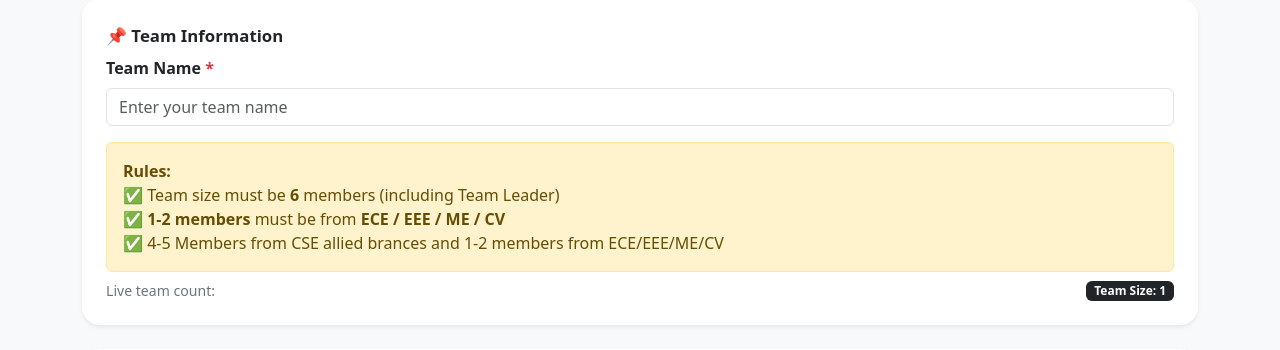
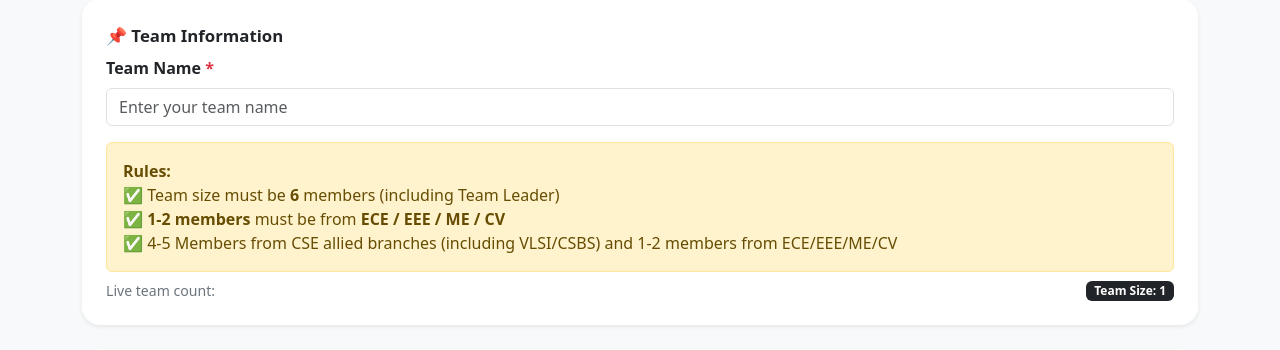
Before and after one commit to abhijithhv-rnsit/rnsit-multidisciplinary_project_2025-26, a Flask app: template templates/register.html in a window 1280 px wide. Shown: the part 125-475 px from the top of the page. Run offline with Flask 3, Linux system fonts and the light colour scheme; the template is opened without the code that fills it, so the values that code supplies are empty; some libraries are stand-ins or nearby versions.

Commit message:
Update register.html

```diff
--- a/templates/register.html
+++ b/templates/register.html
@@ -67,7 +67,7 @@
           <b>Rules:</b><br>
           ✅ Team size must be <b>6</b> members (including Team Leader)<br>
           ✅ <b>1-2 members</b> must be from <b>ECE / EEE / ME / CV</b><br>
-          ✅ 4-5 Members from CSE allied brances and 1-2 members from ECE/EEE/ME/CV<br>
+          ✅ 4-5 Members from CSE allied branches (including VLSI/CSBS) and 1-2 members from ECE/EEE/ME/CV<br>
         </div>
 
         <div class="d-flex justify-content-between align-items-center">
@@ -112,6 +112,8 @@
               <option>CSE-AIML</option>
               <option>CSE-DS</option>
               <option>CSE-CY</option>
+              <option>VLSI</option>
+              <option>CSBS</option>
               <option>ECE</option>
               <option>EEE</option>
               <option>CV</option>
@@ -175,6 +177,8 @@
                 <option>CSE-AIML</option>
                 <option>CSE-DS</option>
                 <option>CSE-CY</option>
+              <option>VLSI</option>
+              <option>CSBS</option>
                 <option>ECE</option>
                 <option>EEE</option>
                 <option>CV</option>
```
